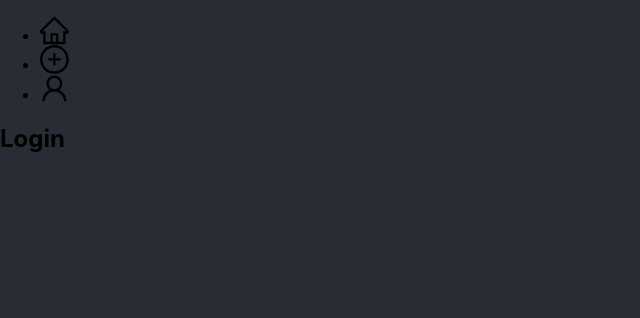
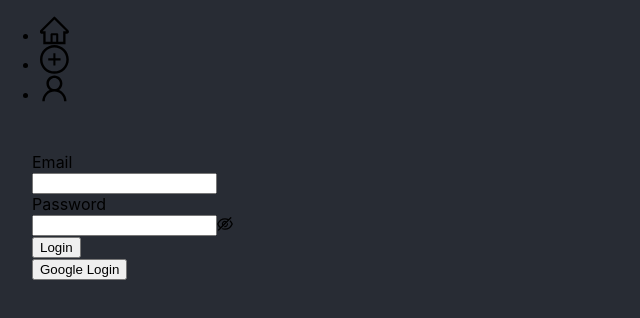
Before and after one commit to StephanieKSanchez/keep-up-frontend, a React (Create React App) app: page /login in a window 1280 px wide. Shown: the top 318 px of the page, without its empty margins (0-640 px from the left). Built offline with nearby package versions, Linux system fonts and the light colour scheme; the HTML template or start-up script is replaced by a standard one.

Commit message:
created login page & begin creating searchPhotos component to see if it would be beneficial to use unsplash api

```diff
--- a/package.json
+++ b/package.json
@@ -8,11 +8,13 @@
     "@testing-library/react": "^13.3.0",
     "@testing-library/user-event": "^13.5.0",
     "antd": "^4.21.0",
+    "firebase": "^9.8.3",
     "react": "^18.1.0",
     "react-dom": "^18.1.0",
     "react-responsive-carousel": "^3.2.23",
     "react-router-dom": "^6.3.0",
     "react-scripts": "5.0.1",
+    "unsplash-js": "^7.0.15",
     "web-vitals": "^2.1.4"
   },
   "scripts": {
--- a/src/App.css
+++ b/src/App.css
@@ -5,3 +5,85 @@ body {
 .detailsButton {
   padding: 1vw;
 }
+
+/* * {
+  box-sizing: border-box;
+  background-color: rgb(244, 244, 244);
+  color: #333;
+  font-size: 10px;
+} */
+
+.App {
+  margin: 0;
+  padding: 0;
+}
+
+.container {
+  margin: 0 auto;
+  max-width: 1000px;
+  padding: 40px;
+}
+
+.title {
+  font-size: 4.4rem;
+  font-family: "Gill Sans", "Gill Sans MT", Calibri, "Trebuchet MS", sans-serif;
+}
+
+.form {
+  display: grid;
+}
+.label {
+  font-size: 3rem;
+  margin-bottom: 1rem;
+}
+
+.input {
+  font-size: 1.6rem;
+  padding: 0.5rem 2rem;
+  line-height: 2.8rem;
+  border-radius: 20px;
+  background-color: white;
+  margin-bottom: 1rem;
+}
+.button {
+  background-color: rgba(0, 0, 0, 0.75);
+  color: white;
+  padding: 1rem 2rem;
+  border: 1px solid rgba(0, 0, 0, 0.75);
+  border-radius: 20px;
+  font-size: 1.4rem;
+  cursor: pointer;
+  transition: background-color 250ms;
+}
+.button:hover {
+  background-color: rgba(0, 0, 0, 0.85);
+}
+.card-list {
+  column-count: 3;
+}
+.card {
+  margin-bottom: 1rem;
+  display: flex;
+}
+
+.card--image {
+  flex: 100%;
+  margin-top: 1rem;
+  border-radius: 10px;
+}
+@media (min-width: 768px) {
+  .form {
+    grid-template-columns: auto 1fr auto;
+    grid-gap: 1rem;
+    align-items: center;
+  }
+  .input {
+    margin-bottom: 0;
+  }
+}
+
+@media only screen and (max-width: 600px) {
+  .card-list {
+    column-count: 1;
+  }
+}
--- a/src/App.js
+++ b/src/App.js
@@ -7,10 +7,16 @@ import DestinationList from "./components/DestinationList";
 import Menubar from "./components/Menubar";
 import { DestinationsContextProvider } from "./components/DestinationContext";
 import DestinationPage from "./components/DestinationPage";
+import { createContext, useState } from "react";
+import Login from "./components/Login";
+
+export const UserContext = createContext(null);
 
 function App() {
+  const [user, setUser] = useState();
   return (
     <BrowserRouter>
+      <UserContext.Provider value={{ user, setUser }}>
         <DestinationsContextProvider>
           <Layout className="layout">
             <Header>
@@ -23,13 +29,17 @@ function App() {
                   element={<DestinationPage />}
                 />
                 <Route path="/add" element={<AddDestination />} />
-              <Route path="/login" element={<h1>Login </h1>} />
+                <Route
+                  path="/login"
+                  element={!user ? <Login /> : <DestinationList />}
+                />
                 <Route path="/" element={<DestinationList />} />
                 <Route path="/*" element={<h1>Invalid Request</h1>} />
               </Routes>
             </Content>
           </Layout>
         </DestinationsContextProvider>
+      </UserContext.Provider>
     </BrowserRouter>
   );
 }
--- a/src/components/AddDestination.jsx
+++ b/src/components/AddDestination.jsx
@@ -2,6 +2,7 @@ import { useState } from "react";
 import { useNavigate } from "react-router-dom";
 import { Button, Form, Input, message, Upload } from "antd";
 import { UploadOutlined } from "@ant-design/icons";
+// import SearchPhotos from "./searchPhotos";
 
 const props = {
   name: "file",
@@ -72,6 +73,10 @@ export default function AddDestination() {
           <Button icon={<UploadOutlined />}>Click to upload</Button>
         </Upload>
         <br />
+        {/* <Form.Item>
+          <SearchPhotos />
+        </Form.Item> */}
+        <br />
         <Button type="primary" htmlType="submit">
           Submit
         </Button>
--- /dev/null
+++ b/src/components/Login.jsx
@@ -0,0 +1,71 @@
+import { initializeApp } from "firebase/app";
+import { useContext } from "react";
+import {
+  getAuth,
+  signInWithEmailAndPassword,
+  GoogleAuthProvider,
+  signInWithPopup,
+} from "firebase/auth";
+import { Button, Form, Input } from "antd";
+import { UserContext } from "../App";
+
+const firebaseConfig = {
+  apiKey: "AIzaSyDyL4LqoosWiEjj8not4UfM1GACTP8esa0",
+  authDomain: "keep-up-sks.firebaseapp.com",
+  projectId: "keep-up-sks",
+  storageBucket: "keep-up-sks.appspot.com",
+  messagingSenderId: "783721153247",
+  appId: "1:783721153247:web:f2260d3fd0ba60a0445f6a",
+  measurementId: "G-TNCEYHZMV0",
+};
+
+export default function Login() {
+  const { setUser } = useContext(UserContext);
+  const handleLogin = ({ email, password }) => {
+    const app = initializeApp(firebaseConfig);
+    const auth = getAuth(app);
+    signInWithEmailAndPassword(auth, email, password)
+      .then((res) => setUser(res.user))
+      .catch(console.error);
+  };
+  const handleGoogleLogin = () => {
+    const app = initializeApp(firebaseConfig);
+    const auth = getAuth(app);
+    const provider = new GoogleAuthProvider();
+    signInWithPopup(auth, provider)
+      .then((res) => setUser(res.user))
+      .catch(console.error);
+  };
+  return (
+    <section style={{ padding: "2em" }}>
+      <Form
+        onFinish={handleLogin}
+        labelCol={{ span: 8 }}
+        wrapperCol={{ span: 16 }}
+      >
+        <Form.Item
+          label="Email"
+          name="email"
+          rules={[{ required: true, message: "Please enter a valid email" }]}
+        >
+          <Input />
+        </Form.Item>
+        <Form.Item
+          label="Password"
+          name="password"
+          rules={[{ required: true, message: "Please enter your password" }]}
+        >
+          <Input.Password />
+        </Form.Item>
+        <Form.Item wrapperCol={{ span: 16, offset: 8 }}>
+          <Button type="primary" htmlType="submit">
+            Login
+          </Button>
+        </Form.Item>
+        <Form.Item wrapperCol={{ span: 16, offset: 8 }}>
+          <Button onClick={handleGoogleLogin}>Google Login</Button>
+        </Form.Item>
+      </Form>
+    </section>
+  );
+}
```
Also changed, not shown: 2 other files (tests, documents, lock files or other folders). Lines whose indentation alone changed are shown as unchanged.
